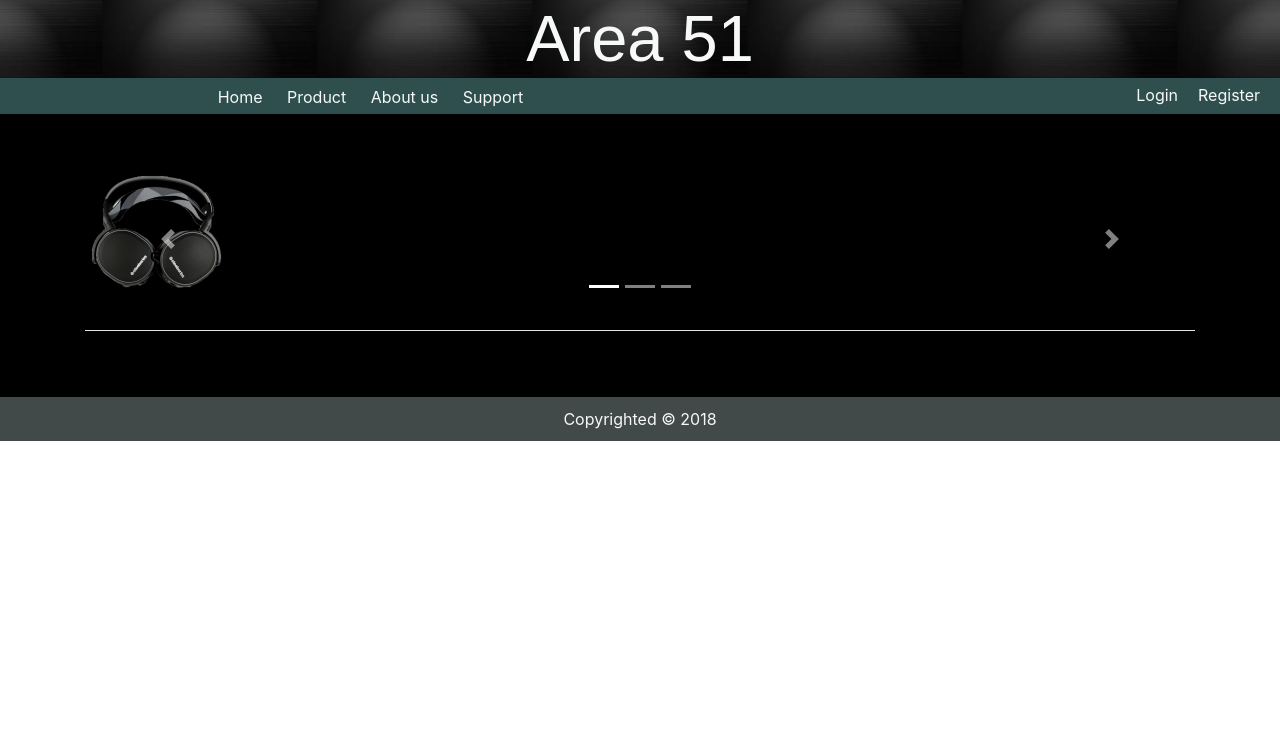
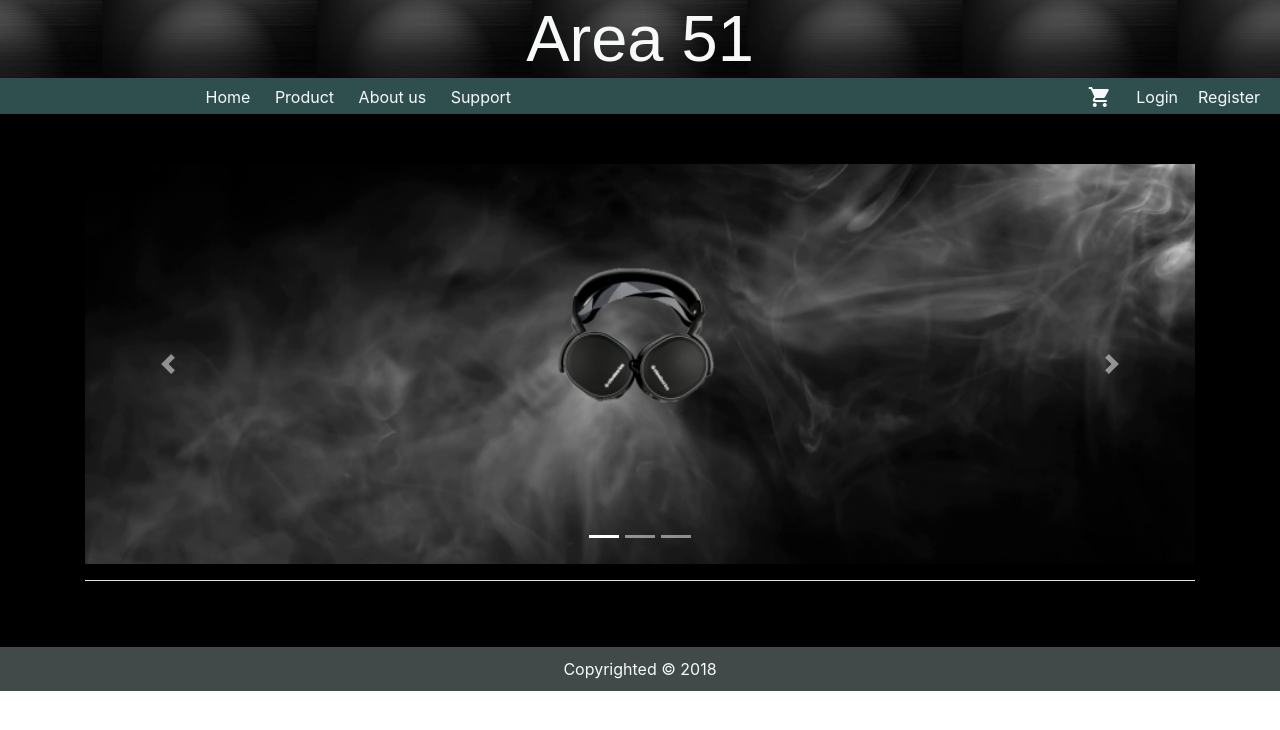
Before and after one commit to Nchen118/Area51, a PHP site: page / in a window 1280 px wide. Shown: the top 730 px of the page. Run offline with PHP 8.4, Linux system fonts and the light colour scheme; data comes from the database, SQL or seed files in the repository; some libraries are stand-ins or nearby versions; some web fonts are replaced.

Commit message:
css fix and php update

```diff
--- a/configLibrary.php
+++ b/configLibrary.php
@@ -107,6 +107,8 @@ class Page {
         if ($value) {
             if ($key == 'success') {
                 $_SESSION["temp_$key"] = "<div class='alert alert-success'>$value</div>";
+            } else if ($key == 'warning') {
+                $_SESSION["temp_$key"] = "<div class='alert alert-warning'>$value</div>";
             } else {
                 $_SESSION["temp_$key"] = $value;
             }
@@ -247,24 +249,26 @@ class html {
         }
         echo '</select>';
     }
-     public function hidden($name, $value = '', $attr = '') {
+
+    public function hidden($name, $value = '', $attr = '') {
         echo "<input type='hidden' name='$name' id='$name' value='$value' $attr>";
     }
 
 }
-class cart{
+
+class cart {
+
     // TODO: Restore shopping cart from session variable
     function __construct() {
-        $this->items = isset($_SESSION['cart'])? $_SESSION['cart'] : [];
+        $this->items = isset($_SESSION['cart']) ? $_SESSION['cart'] : [];
     }
 
     // TODO: Set an item (id and quantity)
     public function set($id, $quantity) {
-        $n = (int)$quantity;
-        if($n>0){
+        $n = (int) $quantity;
+        if ($n > 0) {
             $this->items[$id] = $n;
-        }
-        else{
+        } else {
             $this->remove($id); //remove item if quantity 0
         }
         $_SESSION['cart'] = $this->items;
@@ -272,7 +276,7 @@ class cart{
 
     // TODO: Get the quantity of an item
     public function get($id) {
-        return isset($this->items[$id])?$this->items[$id] : 0;
+        return isset($this->items[$id]) ? $this->items[$id] : 0;
     }
 
     // TODO: Remove an item
@@ -306,9 +310,8 @@ class cart{
     public function dump() {
         var_dump($this->items);
     }
+
 }
-
-
 
 spl_autoload_register(function($class) {    // spl = standard php library
     include "include/$class.php";
@@ -320,5 +323,20 @@ ob_start();
 
 $page = new Page();
 $html = new Html();
+$cart = new cart();
+
+if ($page->user && $page->user->is_customer) {
+    $pdo = $page->pdo();
+    $stm = $pdo->prepare("SELECT * FROM `cart` WHERE cust_name = ?");
+    $stm->execute([$page->user->name]);
+    $carts = $stm->fetchAll();
+
+    foreach ($carts as $values) {
+        $cart->set($values->prod_id, $values->qty);
+    }
+}
+else {
+    $cart->clear();
+}
 
 $page->valid_page('/configLibrary.php');
--- a/css/sites.css
+++ b/css/sites.css
@@ -116,3 +116,21 @@ hr {
 .button-size {
     width: 100px;
 }
+
+.slide_wrap {
+    background-image: url("/img/slide_bg.png");
+    background-repeat: no-repeat;
+    background-position: center;
+    background-size: 100%, contain;
+    height: 400px;
+    position: relative;
+}
+
+.slide_wrap > img {
+    position: absolute;
+    transform: translate(-50%,50%);
+}
+
+#cart {
+    margin: 0 10px;
+}
--- a/include/_header.php
+++ b/include/_header.php
@@ -43,6 +43,15 @@
                     <a href="#" class="nav_space align-middle">Support</a>
                 </div>
                 <div class="text-right flex-fill" id="wrap_info">
+                    <span id="cart">
+                        <a href="/cart.php" class="material-icons text-light align-middle">shopping_cart</a>
+                        <?php
+                        global $cart;
+                        if ($cart->count()) {
+                            echo "<span class='badge badge-light'>{$cart->count()}</span>";
+                        }
+                        ?>
+                    </span>
                     <?php
                     if ($this->user) {
                         if ($this->user->is_customer) {
--- a/index.php
+++ b/index.php
@@ -19,15 +19,21 @@ $page->header();
     </ul>
 
     <!-- The slideshow -->
-    <div class="carousel-inner">
+    <div class="carousel-inner text-center">
         <div class="carousel-item active">
-            <img src="/photo/<?= $products[0] ?>">
+            <div class="slide_wrap">
+                <img src="/photo/<?= $products[0] ?>" width="180px" height="180px" class="img-fluid">
+            </div>
         </div>
         <div class="carousel-item">
-            <img src="/photo/<?= $products[1] ?>">
+            <div class="slide_wrap">
+                <img src="/photo/<?= $products[1] ?>" width="180px" height="180px" class="img-fluid">
+            </div>
         </div>
         <div class="carousel-item">
-            <img src="/photo/<?= $products[2] ?>">
+            <div class="slide_wrap">
+                <img src="/photo/<?= $products[2] ?>" width="180px" height="180px" class="img-fluid">
+            </div>
         </div>
     </div>
 
```
Also changed, not shown: cart.php (+10 -15 lines), product.php (+14 -7 lines), product_detail.php (+56 -44 lines), img/slide_bg.png (added).
